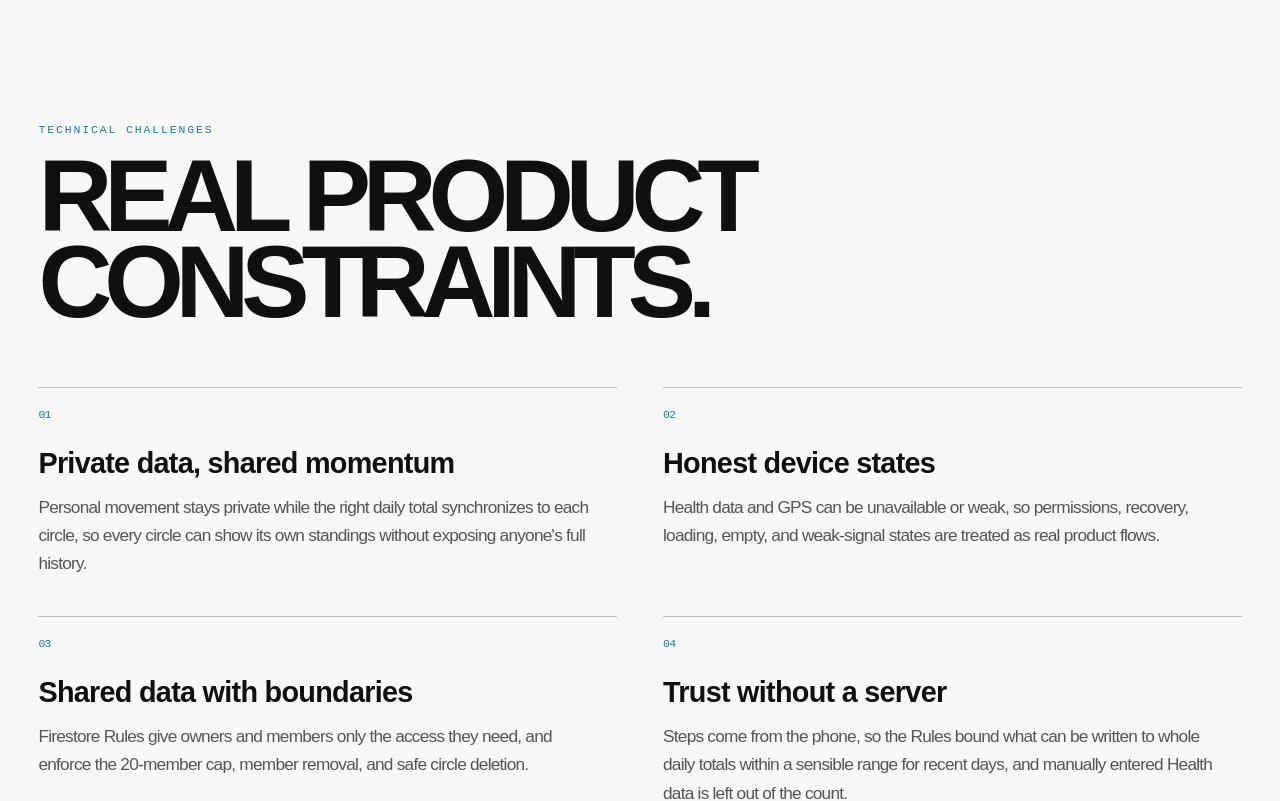
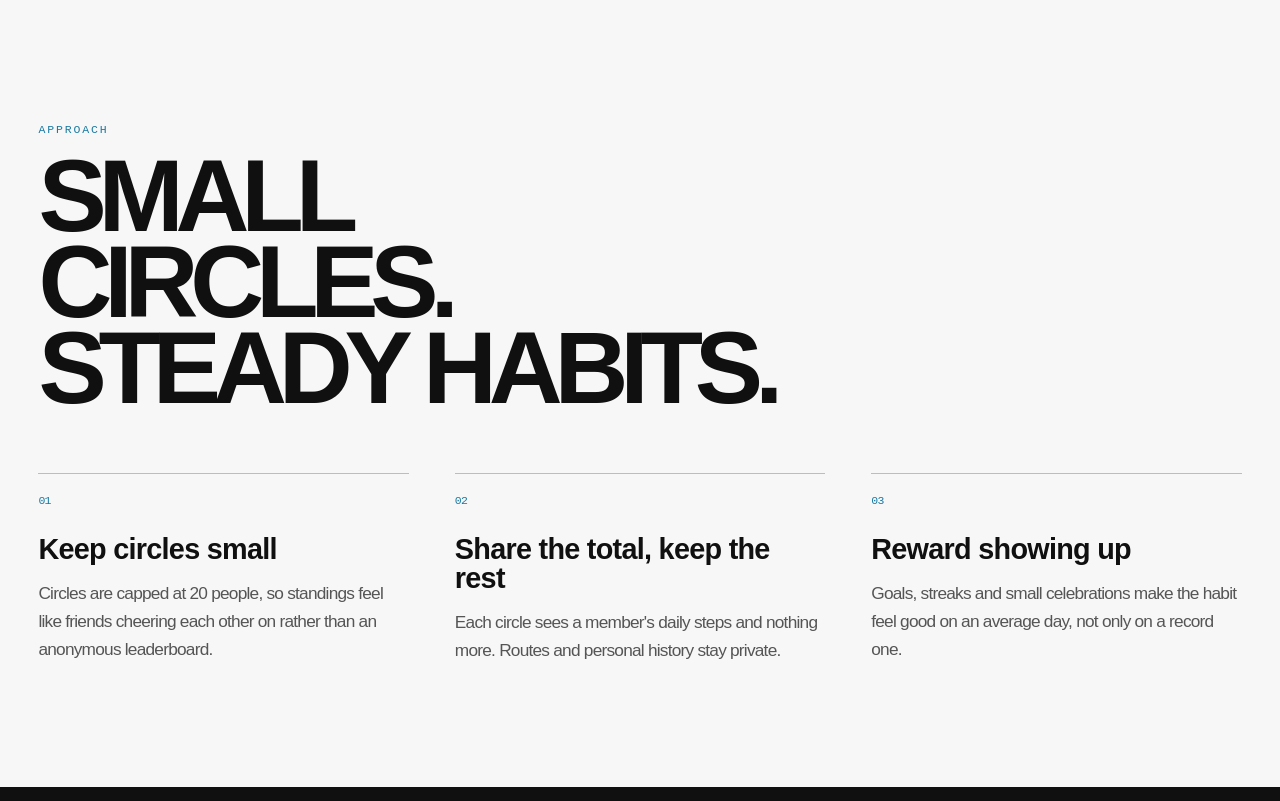
Before and after one commit to jutin0852/portfolio, a React (Vite) app: page /projects/waka in a window 1280 px wide. Shown: the part 4740-5541 px from the top of the page. Built offline with nearby package versions, Linux system fonts and the light colour scheme; a web font is replaced by a local one.

Commit message:
feat: refine Waka page, fix LinkedIn link, update experience years
- Replace Waka "Technical Challenges" with an Approach section
- Point LinkedIn link to /in/jutin-dikonu
- Update About section to 4 years of experience

```diff
--- a/src/components/LandingPage/AboutMe.jsx
+++ b/src/components/LandingPage/AboutMe.jsx
@@ -110,7 +110,7 @@ export default function AboutMe() {
             <ArrowDownRight className="inline-block" />
           </p>
           <p className="font-spline max-w-100 overflow-y-hidden text-center text-xl font-light text-white">
-            A FRONTEND DEVELOPER WITH 3
+            A FRONTEND DEVELOPER WITH 4
           </p>
           <p className="font-spline max-w-100 overflow-y-hidden text-center text-xl font-light text-white">
             YEARS OF EXPERIENCE IN BUILDING
--- a/src/components/LandingPage/Connect.jsx
+++ b/src/components/LandingPage/Connect.jsx
@@ -94,5 +94,5 @@ export default function Connect() {
 }
 
 const socialLinks = [
-  { name: "LINKEDIN", url: "https://www.linkedin.com/in/jutindikonu" },
+  { name: "LINKEDIN", url: "https://www.linkedin.com/in/jutin-dikonu" },
 ];
--- a/src/components/projects/WakaCaseStudy.jsx
+++ b/src/components/projects/WakaCaseStudy.jsx
@@ -25,11 +25,10 @@ const built = [
   "Firebase email and Google sign-in, Firestore Security Rules, opt-in daily walking reminders, and in-app account deletion.",
 ];
 
-const challenges = [
-  ["Private data, shared momentum", "Personal movement stays private while the right daily total synchronizes to each circle, so every circle can show its own standings without exposing anyone's full history."],
-  ["Honest device states", "Health data and GPS can be unavailable or weak, so permissions, recovery, loading, empty, and weak-signal states are treated as real product flows."],
-  ["Shared data with boundaries", "Firestore Rules give owners and members only the access they need, and enforce the 20-member cap, member removal, and safe circle deletion."],
-  ["Trust without a server", "Steps come from the phone, so the Rules bound what can be written to whole daily totals within a sensible range for recent days, and manually entered Health data is left out of the count."],
+const principles = [
+  ["Keep circles small", "Circles are capped at 20 people, so standings feel like friends cheering each other on rather than an anonymous leaderboard."],
+  ["Share the total, keep the rest", "Each circle sees a member's daily steps and nothing more. Routes and personal history stay private."],
+  ["Reward showing up", "Goals, streaks and small celebrations make the habit feel good on an average day, not only on a record one."],
 ];
 
 const gallery = [
@@ -191,17 +190,17 @@ export default function WakaCaseStudy() {
 
       <section className="px-5 py-20 md:px-10 md:py-32">
         <div className="max-w-3xl">
-          <p className="font-spline text-xs tracking-[0.16em] text-[#1b7aa3]">TECHNICAL CHALLENGES</p>
+          <p className="font-spline text-xs tracking-[0.16em] text-[#1b7aa3]">APPROACH</p>
           <h2 className="mt-4 text-[clamp(3.5rem,8vw,8rem)] leading-[0.84] font-extrabold tracking-[-0.08em] uppercase">
-            Real product constraints.
+            Small circles. Steady habits.
           </h2>
         </div>
-        <div className="mt-16 grid gap-x-12 gap-y-10 md:grid-cols-2">
-          {challenges.map(([title, description], index) => (
+        <div className="mt-16 grid gap-x-12 gap-y-10 md:grid-cols-3">
+          {principles.map(([title, description], index) => (
             <article key={title} className="border-t border-black/25 pt-5">
               <p className="font-spline text-xs text-[#1b7aa3]">0{index + 1}</p>
               <h3 className="mt-7 text-3xl leading-none font-bold tracking-tight">{title}</h3>
-              <p className="mt-4 max-w-xl text-lg leading-relaxed text-black/70">{description}</p>
+              <p className="mt-4 max-w-sm text-lg leading-relaxed text-black/70">{description}</p>
             </article>
           ))}
         </div>
```
